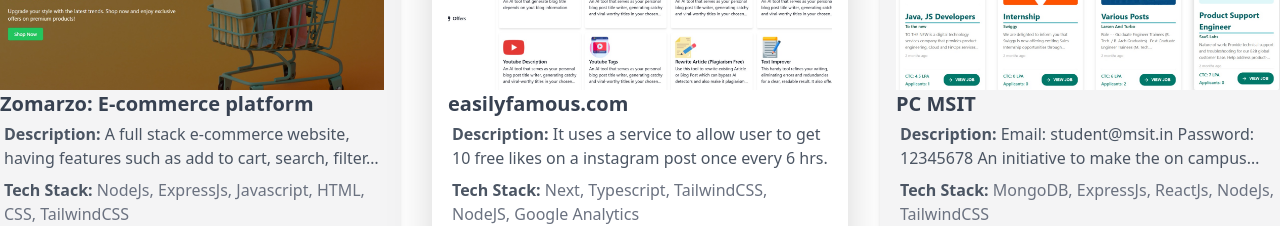
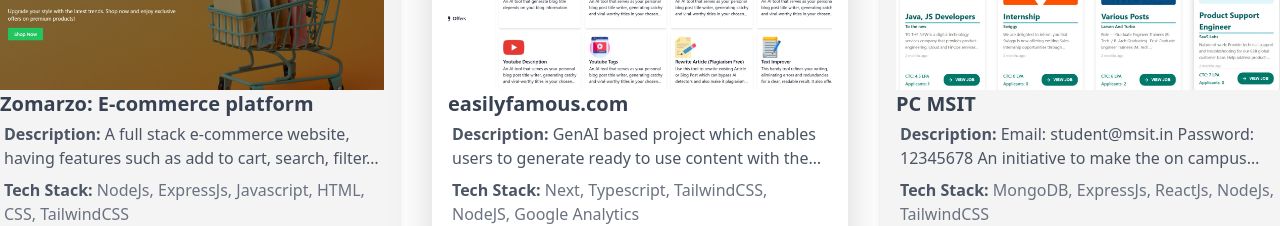
Before and after one commit to Yuvraj883/Yuvis-Portfolio, a React (Create React App) app: page / in a window 1280 px wide. Shown: the part 1980-2206 px from the top of the page. Built offline with nearby package versions, Linux system fonts and the light colour scheme.

Commit message:
Updated project description for Easily famous

```diff
--- a/src/Components/ProjectsArray.js
+++ b/src/Components/ProjectsArray.js
@@ -2,7 +2,7 @@
     {id:12,
      coverImg: '../images/easilyfamous.png',
      title:'easilyfamous.com',
-     description: 'It uses a service to allow user to get 10 free likes on a instagram post once every 6 hrs.',
+     description: 'GenAI based project which enables users to generate ready to use content with the help of Gemini, without having them to learn prompt engineering.',
      techstack: 'Next, Typescript, TailwindCSS, NodeJS, Google Analytics',
      github: 'https://github.com/Yuvraj883/easily-famous',
      live:'https://easilyfamous.com/'
```
